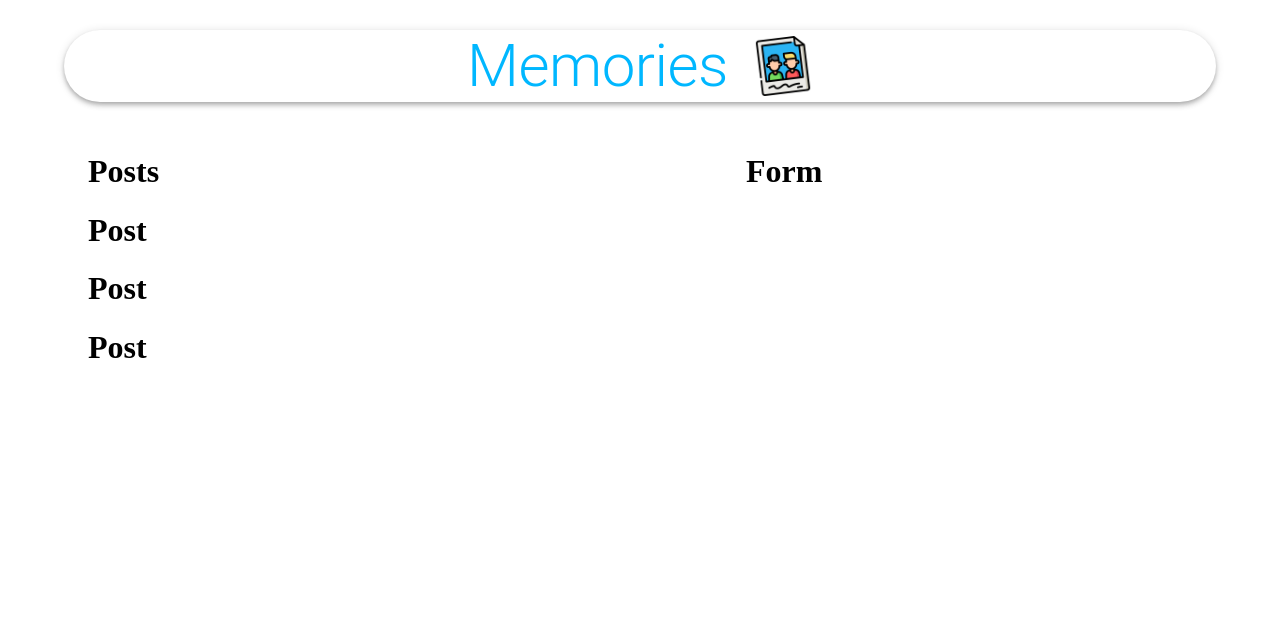
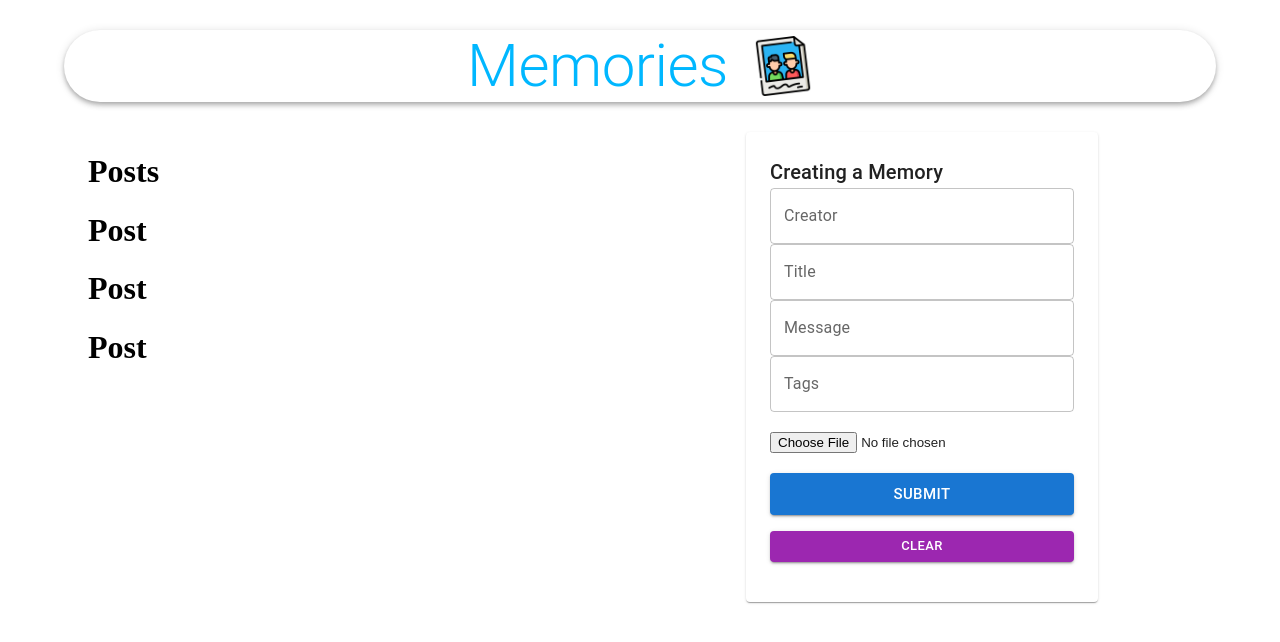
Before and after one commit to Bishoy-Samwel/memories-mern, a React (Create React App) app in the folder client/: page / in a window 1280 px wide. Shown: the top 642 px of the page. Built offline with nearby package versions, Linux system fonts and the light colour scheme.

Commit message:
Add Form design structure and style

```diff
--- a/client/src/components/Form/Form.js
+++ b/client/src/components/Form/Form.js
@@ -1,10 +1,35 @@
-import React from 'react'
+import React, { useState } from 'react'
+import { TextField, Button, Typography, Paper } from '@mui/material'
+import styles from './styles';
+import FileBase from 'react-file-base64'
+
+const classes = styles();
 
 const Form = () => {
+  const [postData, setPostData] = useState({
+    creator: '', title: '', message: '', tags: '', selectedFIles: ''
+  });
+  const handleSubmit = () => {
+
+  }
+  const clear = () => {
+
+  }
   return (
-    <h1>
-      Form
-    </h1>
+    <Paper sx={classes.paper}>
+      <form autoComplete='off' noValidate sx={classes.form} onSubmit={handleSubmit}>
+        <Typography variant="h6"> Creating a Memory</Typography>
+        <TextField name="creator" variant="outlined" label="Creator" fullWidth value={postData.creator} onChange={(e) => setPostData({ ...postData, creator: e.target.value })} />
+        <TextField name="title" variant="outlined" label="Title" fullWidth value={postData.creator} onChange={(e)=> setPostData({...postData, title: e.target.value}) } />
+        <TextField name="message" variant="outlined" label="Message" fullWidth value={postData.creator} onChange={(e)=> setPostData({...postData, message: e.target.value}) } />
+        <TextField name="tags" variant="outlined" label="Tags" fullWidth value={postData.creator} onChange={(e)=> setPostData({...postData, tags: e.target.value}) } />
+        <div style={classes.fileInput}>
+        <FileBase type="file" multiple={false} onDone={(base64)=> setPostData({...postData, selectedFile: base64})} />
+        </div>
+        <Button sx={classes.buttonSubmit} variant="contained" color="primary" size="large" type="submit" fullWidth>Submit</Button>
+        <Button sx={classes.buttonSubmit} variant="contained" color="secondary" size="small" onClick={clear} fullWidth>Clear</Button>
+      </form>
+    </Paper>
   );
 }
 
--- a/client/src/components/Form/styles.js
+++ b/client/src/components/Form/styles.js
@@ -0,0 +1,31 @@
+
+const styles = (theme) => {
+
+  return({
+    // root: {
+    //   '& .MuiTextField-root': {
+    //     // margin: theme.spacing(1),
+    //   },
+    // },
+    paper: {
+      // padding: theme.spacing(2),
+      p:3
+    },
+    form: {
+      background: 'black',
+      display: 'flex',
+      flexWrap: 'wrap',
+      justifyContent: 'center',
+    },
+    fileInput: {
+      width: '97%',
+      margin: '20px 0',
+    },
+    buttonSubmit: {
+      mb: 2,
+    },
+  }
+)}
+
+
+export default styles;
```
